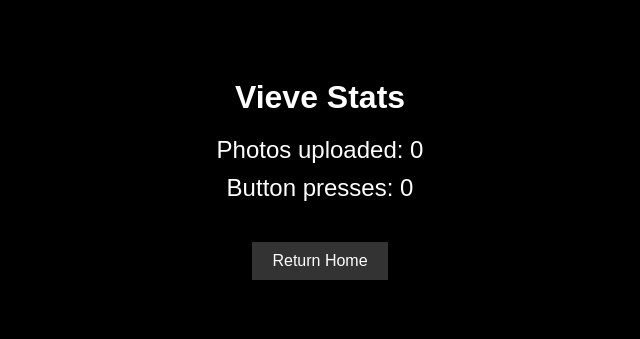
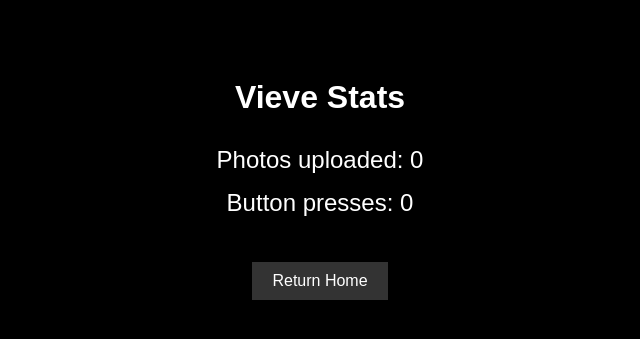
Before and after one commit to ctscreweder/vieve, a Flask app: page /stats in a window 1280 px wide. Shown: the top 339 px of the page, without its empty margins (320-960 px from the left). Run offline with Flask 3, Linux system fonts and the light colour scheme; data that the repository does not hold is empty; parts of the project's set-up code (start-up, migrations or seed data) failed here and were passed over.

Commit message:
Update stats.html

```diff
--- a/roles/vieve/files/app/templates/stats.html
+++ b/roles/vieve/files/app/templates/stats.html
@@ -1,23 +1,45 @@
 <!DOCTYPE html>
 <html>
 <head>
-  <title>Stats</title>
+  <title>Vieve Stats</title>
+  <link rel="stylesheet" href="/static/style.css">
   <style>
-    body { background-color: black; color: white; font-family: Arial, sans-serif; text-align: center; padding-top: 50px; }
-    h1, h2 { margin-bottom: 20px; }
-    .stat { font-size: 24px; margin: 10px 0; }
+    body {
+      background-color: black;
+      color: white;
+      font-family: Arial, sans-serif;
+      text-align: center;
+      padding-top: 50px;
+    }
+    h1 {
+      margin-bottom: 30px;
+    }
+    .stat {
+      font-size: 24px;
+      margin: 15px 0;
+    }
+    .return-home {
+      margin-top: 40px;
+    }
+    .return-home button {
+      padding: 10px 20px;
+      font-size: 16px;
+      background-color: #333;
+      color: white;
+      border: none;
+      cursor: pointer;
+    }
   </style>
 </head>
 <body>
   <h1>Vieve Stats</h1>
   <div class="stat">Photos uploaded: {{ photo_count }}</div>
   <div class="stat">Button presses: {{ event_count }}</div>
-<div style="text-align:center; margin-top:40px;">
-  <form action="/" method="get">
-    <button style="padding:10px 20px; font-size:16px; background-color:#333; color:white; border:none; cursor:pointer;">
-      Return Home
-    </button>
-  </form>
-</div>
+
+  <div class="return-home">
+    <form action="/" method="get">
+      <button>Return Home</button>
+    </form>
+  </div>
 </body>
 </html>
```
